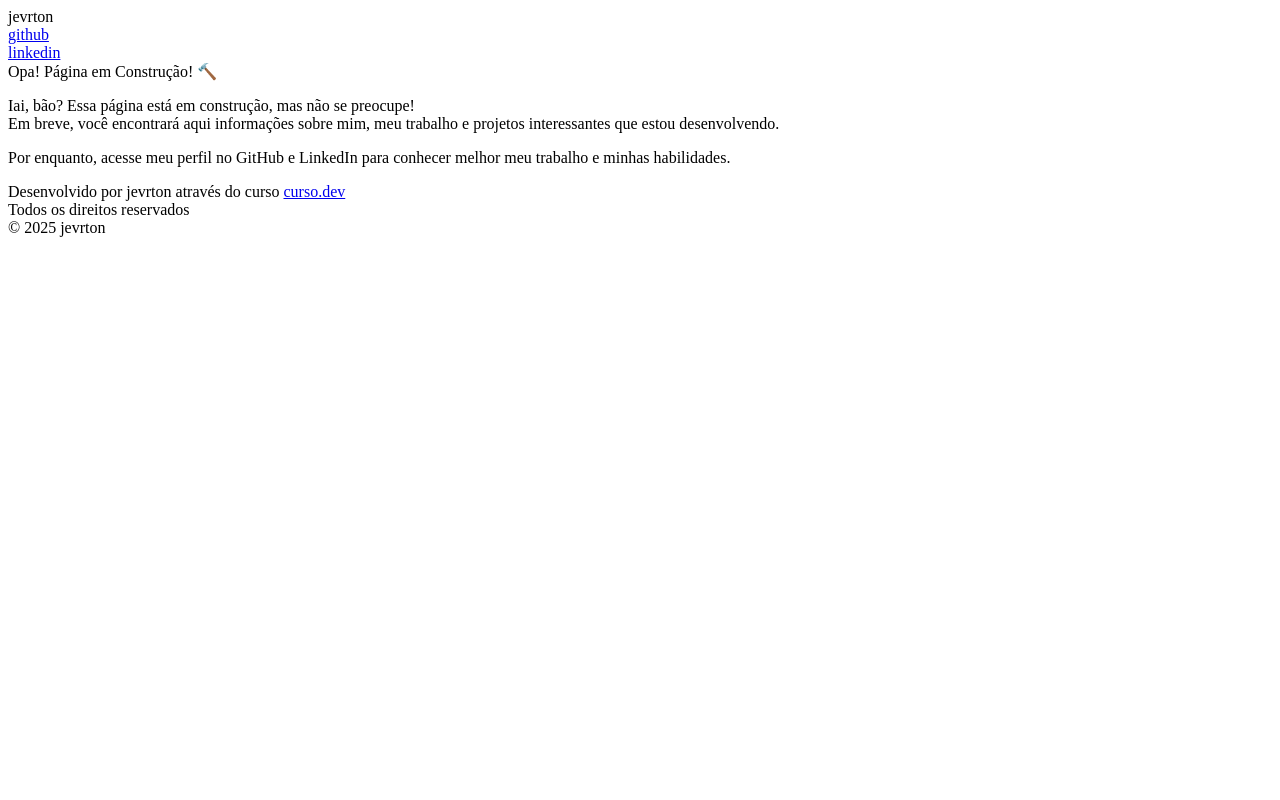
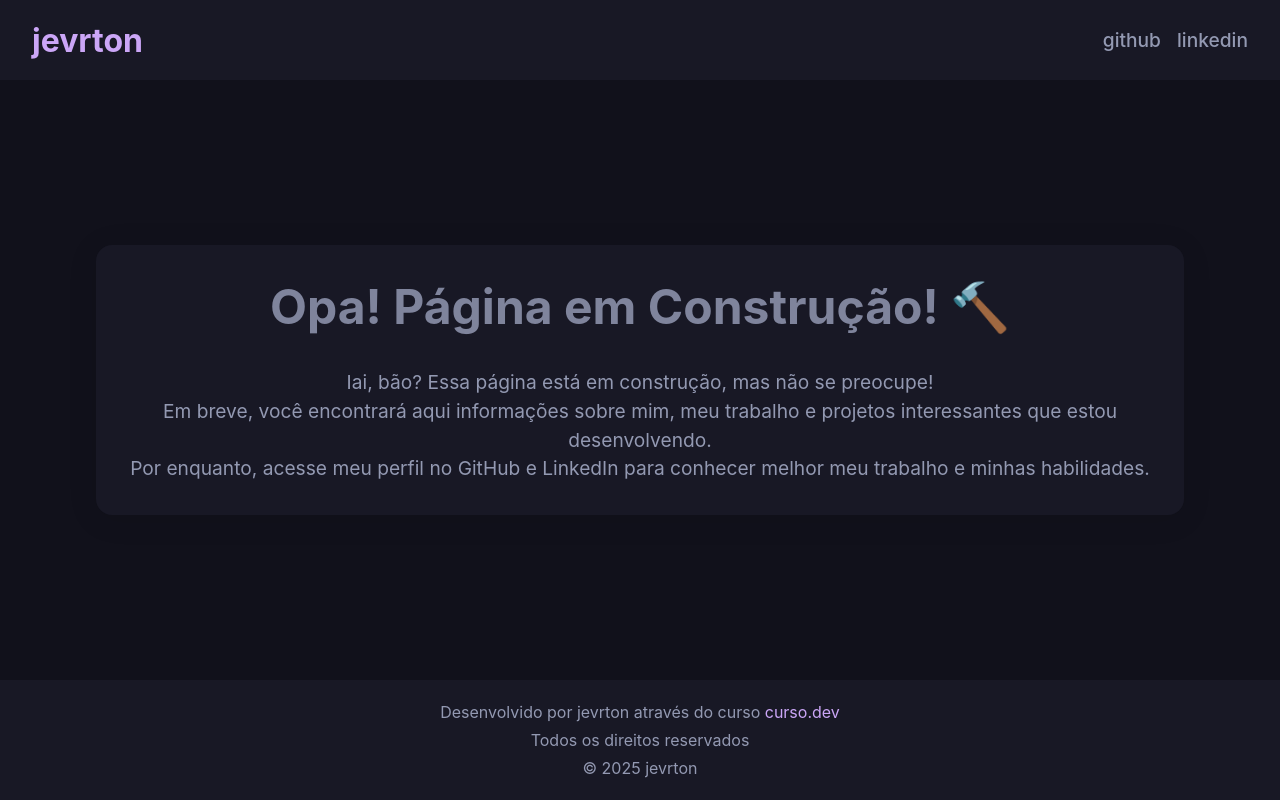
Before and after one commit to jevrton-code/clone-tabnews, a Next.js app: page / in a window 1280 px wide. Built offline with nearby package versions, Linux system fonts and the light colour scheme.

Commit message:
adicionando estilizacao

```diff
--- /dev/null
+++ b/pages/_app.js
@@ -0,0 +1,6 @@
+import "./styles.css";
+
+// This default export is required in a new `pages/_app.js` file.
+export default function MyApp({ Component, pageProps }) {
+  return <Component {...pageProps} />;
+}
--- /dev/null
+++ b/pages/styles.css
@@ -0,0 +1,113 @@
+:root {
+  --mauve-color: #cba6f7;
+  --text-color: #9399b2;
+  --subtext-1-color: #7f849c;
+  --base-color: #11111b;
+  --surface-0-color: #181825;
+}
+
+* {
+  padding: 0;
+  margin: 0;
+}
+
+body {
+  font-family: "Inter", sans-serif;
+  background-color: var(--base-color);
+}
+
+.main-container {
+  height: 100vh;
+  width: 100vw;
+}
+
+.topbar-container {
+  display: flex;
+  justify-content: space-between;
+  align-items: center;
+  padding: 0 2rem;
+  height: 10vh;
+  background-color: var(--surface-0-color);
+}
+
+.topbar-container .logo {
+  color: var(--mauve-color);
+  font-size: 2rem;
+  font-weight: 700;
+}
+
+.contact-container {
+  display: flex;
+  gap: 1rem;
+}
+
+.contact-container .contact a {
+  color: var(--text-color);
+  font-size: 1.2rem;
+  font-weight: 500;
+  text-decoration: none;
+}
+
+.contact-container .contact a:hover {
+  color: var(--mauve-color);
+}
+
+.content-container {
+  display: flex;
+  justify-content: center;
+  align-items: center;
+  height: 75vh;
+}
+
+.content-container .content {
+  display: flex;
+  flex-direction: column;
+  justify-content: center;
+  align-items: center;
+  gap: 2rem;
+  padding: 2rem;
+  border-radius: 1rem;
+  box-shadow: 0 4px 30px rgba(0, 0, 0, 0.1);
+  backdrop-filter: blur(5px);
+  -webkit-backdrop-filter: blur(5px);
+  width: 80%;
+  background-color: var(--surface-0-color);
+}
+
+.content-container .content .content-title {
+  color: var(--subtext-1-color);
+  font-size: 3rem;
+  font-weight: 700;
+  width: 100%;
+  text-align: center;
+}
+
+.content-container .content .content-text {
+  color: var(--text-color);
+  font-size: 1.2rem;
+  font-weight: 400;
+  width: 100%;
+  text-align: center;
+  line-height: 1.5;
+}
+
+.footer-container {
+  display: flex;
+  flex-direction: column;
+  justify-content: center;
+  gap: 0.5rem;
+  align-items: center;
+  height: 15vh;
+  background-color: var(--surface-0-color);
+}
+
+.footer-container .footer-text {
+  color: var(--text-color);
+  font-size: 1rem;
+  font-weight: 400;
+}
+
+.footer-container .footer-text .footer-link {
+  color: var(--mauve-color);
+  text-decoration: none;
+}
```
